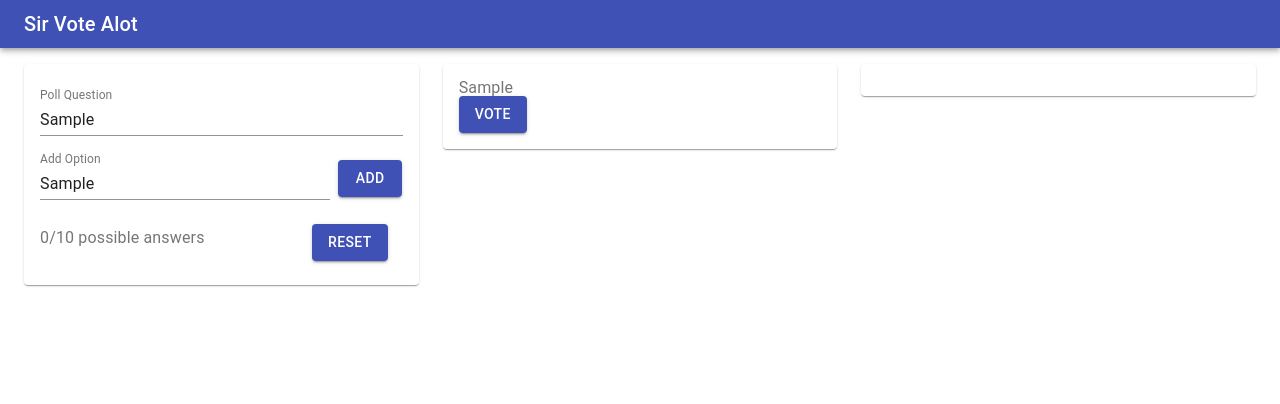
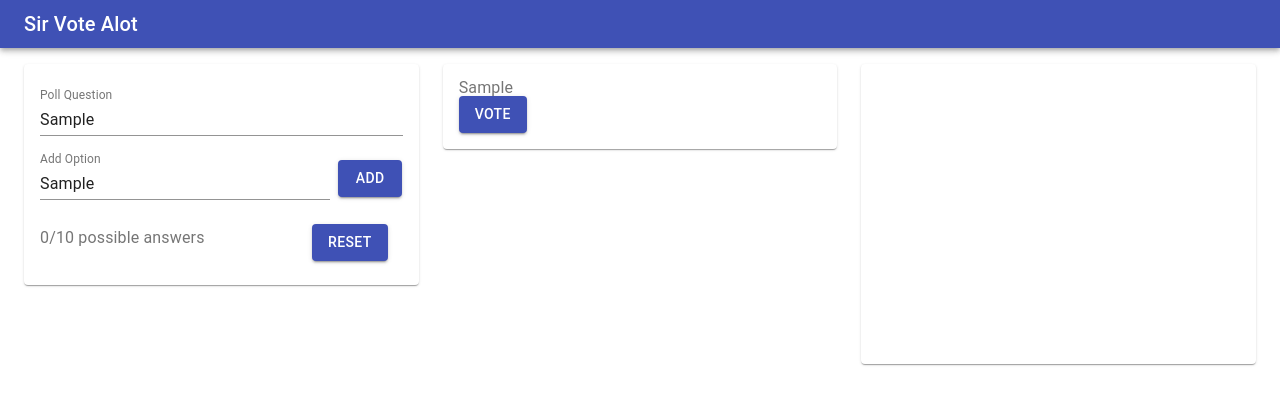
Before and after one commit to abdu997/BH-frontend, a React (Create React App) app: page / in a window 1280 px wide. Both pictures are taken after typing "Sample", "Sample" into the empty fields and a click on the button "RESET". Shown: the top 404 px of the page. Built offline with nearby package versions, Linux system fonts and the light colour scheme.

Commit message:
Created chart component

```diff
--- a/package.json
+++ b/package.json
@@ -11,6 +11,7 @@
     "react": "^17.0.2",
     "react-dom": "^17.0.2",
     "react-scripts": "4.0.3",
+    "recharts": "^2.0.9",
     "web-vitals": "^1.1.2"
   },
   "scripts": {
--- a/src/App.js
+++ b/src/App.js
@@ -7,6 +7,7 @@ import Container from "@material-ui/core/Container";
 import NavBar from "./components/NavBar";
 import CreatePollForm from "./components/CreatePollForm";
 import PollForm from "./components/PollForm";
+import PollResults from "./components/PollResults";
 
 import PollContext from "./utils/PollContext";
 
@@ -60,7 +61,7 @@ function App() {
                             </Paper>
                         </Grid>
                         <Grid item md={4}>
-                            <Paper className={classes.paper}></Paper>
+                            <PollResults />
                         </Grid>
                     </Grid>
                 </Container>
--- /dev/null
+++ b/src/components/PollResults/index.jsx
@@ -0,0 +1,50 @@
+import { useContext } from "react";
+
+import {
+    BarChart,
+    Bar,
+    XAxis,
+    YAxis,
+    Tooltip,
+    ResponsiveContainer,
+} from "recharts";
+
+import { makeStyles } from "@material-ui/core/styles";
+import { Typography } from "@material-ui/core";
+import Paper from "@material-ui/core/Paper";
+
+import PollContext from "../../utils/PollContext";
+
+const useStyles = makeStyles((theme) => ({
+    root: {
+        flexGrow: 1,
+    },
+    barChart: {
+        width: "100%",
+        minHeight: "300px",
+    },
+}));
+
+function PollResults() {
+    const classes = useStyles();
+
+    const { pollQuestion, pollOptions } = useContext(PollContext);
+    if (!pollOptions) return null;
+    const data = [...pollOptions];
+    return (
+        <Paper className={classes.paper}>
+            <Typography>
+                <ResponsiveContainer className={classes.barChart}>
+                    <BarChart data={data}>
+                        <XAxis dataKey="title" />
+                        <YAxis allowDecimals={false} />
+                        <Tooltip />
+                        <Bar dataKey="voteCount" name="votes" fill="#8884d8" />
+                    </BarChart>
+                </ResponsiveContainer>
+            </Typography>
+        </Paper>
+    );
+}
+
+export default PollResults;
```
Also changed, not shown: 1 other file (tests, documents, lock files or other folders).
